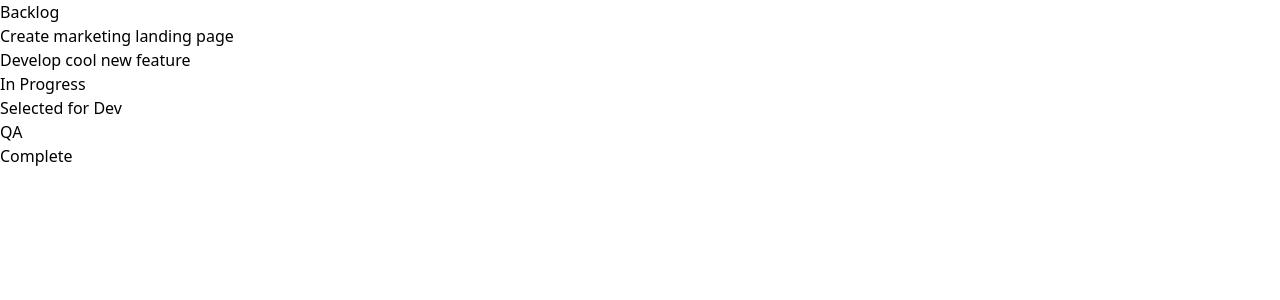
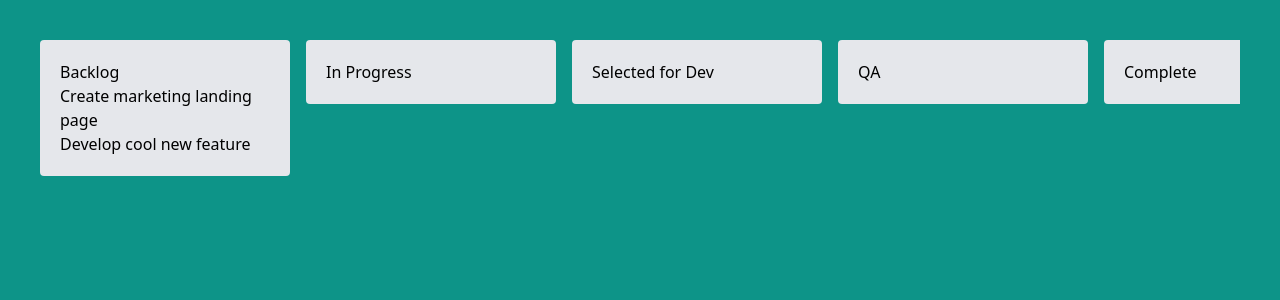
Before and after one commit to kirillmihalych/trello-like-board, a Nuxt app: page / in a window 1280 px wide. Shown: the top 300 px of the page. Built offline with nearby package versions, Linux system fonts and the light colour scheme.

Commit message:
[4] style the board with tailwind

```diff
--- a/app.vue
+++ b/app.vue
@@ -1,5 +1,5 @@
 <template>
-  <div>
+  <div class="p-10 h-[100vh] bg-teal-600 overflow-auto">
     <TrelloBoard />
   </div>
 </template>
--- a/components/TrelloBoard.vue
+++ b/components/TrelloBoard.vue
@@ -43,8 +43,12 @@
 </script>
 
 <template>
-  <div>
-    <div v-for="column in colums" :key="column.id">
+  <div class="flex gap-4 overflow-x-auto items-start">
+    <div
+      v-for="column in colums"
+      :key="column.id"
+      class="column bg-gray-200 p-5 rounded min-w-[250px]"
+    >
       <header>
         {{ column.title }}
       </header>
```
